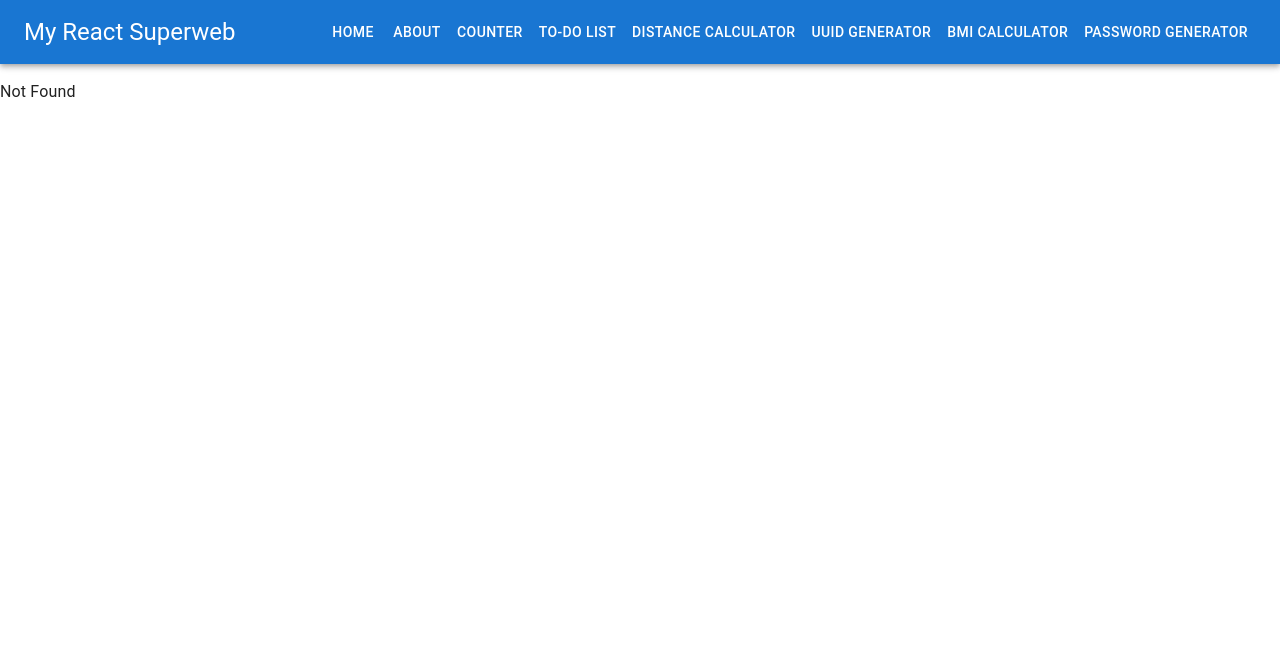
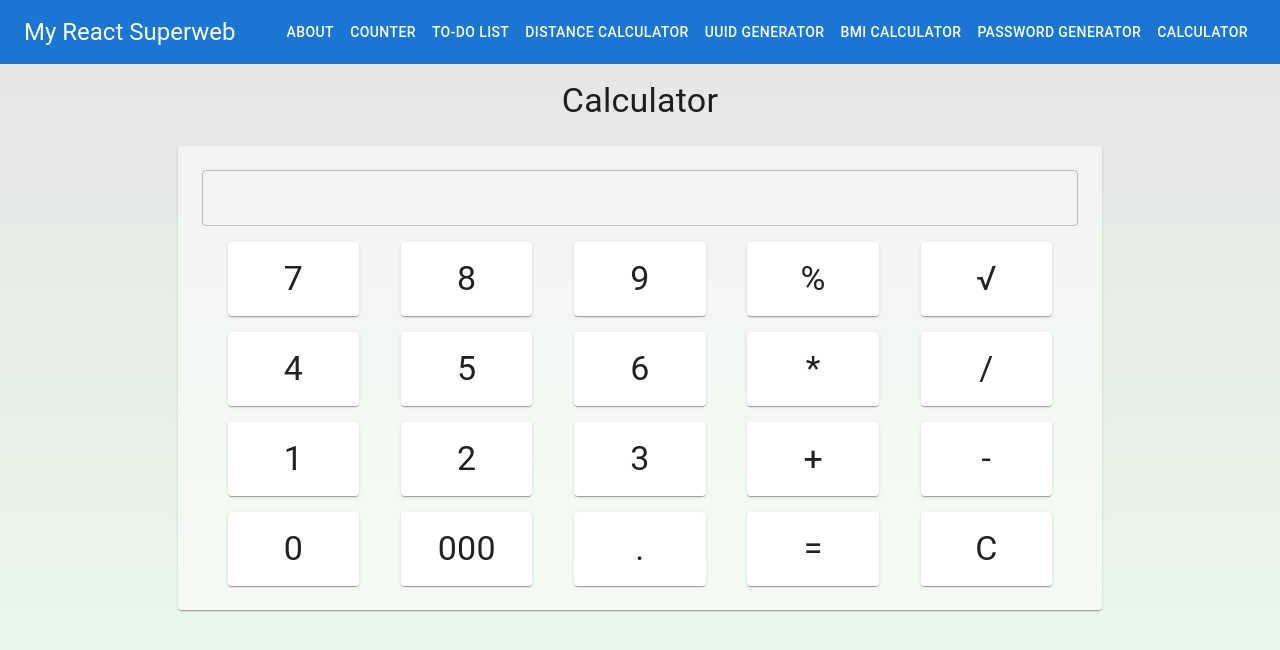
Before and after one commit to iamdejan/my-react-superweb, a React (Vite) app: page /calculator in a window 1280 px wide. Before the commit this address had no page. Shown: the top 650 px of the page. Built offline with nearby package versions, Linux system fonts and the light colour scheme.

Commit message:
feat: calculator

```diff
--- a/src/pages/About.tsx
+++ b/src/pages/About.tsx
@@ -1,5 +1,5 @@
 import { JSX } from "react";
-import { Box, Container, Grid, Paper, Typography } from "@mui/material";
+import { Box, Container, Grid2, Paper, Typography } from "@mui/material";
 import { useDocumentTitle } from "@uidotdev/usehooks";
 
 type PaperData = {
@@ -39,18 +39,29 @@ export default function About(): JSX.Element {
       <Typography variant="h4" align="center" paddingBottom={3} paddingTop={2}>
         About This Website
       </Typography>
-      <Grid container maxWidth="100%" rowSpacing={{xs: 1, sm: 2, md: 3}} columnSpacing={{xs: 1, sm: 2, md: 3}} alignItems="center" justifyContent="space-evenly">
+      <Grid2
+        container
+        maxWidth="100%"
+        rowSpacing={{xs: 1, sm: 2, md: 3}}
+        columnSpacing={{xs: 1, sm: 2, md: 3}}
+        alignItems="center"
+      >
         {paperList.map(item => (
-          <Grid key={item.title} item sm={3}>
+          <Grid2
+            key={item.title}
+            sx={{
+              maxWidth: "30vw"
+            }}
+          >
             <Paper elevation={4}>
               <Box p={2}>
                 <Typography variant="h6">{item.title}</Typography>
                 <div>{item.text}</div>
               </Box>
             </Paper>
-          </Grid>
+          </Grid2>
         ))}
-      </Grid>
+      </Grid2>
     </Container>
   );
 }
--- a/src/pages/BMICalculator/detail.tsx
+++ b/src/pages/BMICalculator/detail.tsx
@@ -66,10 +66,10 @@ export default function BMICalculatorDetail(): JSX.Element {
       >
         Formula:
         <List>
-          <ListItem disablePadding={true}>
+          <ListItem disablePadding>
             <ListItemText primary="• Lower Bound: 18.5 * (height in cm) * (height in cm)" />
           </ListItem>
-          <ListItem disablePadding={true}>
+          <ListItem disablePadding>
             <ListItemText primary="• Upper Bound: 24.99 * (height in cm) * (height in cm)" />
           </ListItem>
         </List>
--- /dev/null
+++ b/src/pages/Calculator.tsx
@@ -0,0 +1,57 @@
+import { Card, CardActionArea, CardContent, Container, Paper, Stack, TextField, Typography } from "@mui/material";
+import { JSX } from "react";
+
+const layout = [
+  ["7", "8", "9", "%", "√"],
+  ["4", "5", "6", "*", "/"],
+  ["1", "2", "3", "+", "-"],
+  ["0", "000", ".", "=", "C"],
+];
+
+export default function Calculator(): JSX.Element {
+  return (
+    <Container sx={{
+      backgroundColor: "rgba(230,230,230,1)",
+      background: "linear-gradient(180deg, rgba(230,230,230,1) 0%, rgba(234,255,234,1) 100%)",
+      minHeight: "100vh",
+      minWidth: "100%",
+      margin: "0",
+      paddingBottom: "5rem"
+    }}>
+      <Typography variant="h4" align="center" paddingBottom={3} paddingTop={2}>
+        Calculator
+      </Typography>
+
+      <Paper sx={{
+        maxWidth: "75%",
+        marginX: "auto",
+        padding: 3,
+        backgroundColor: "rgba(255,255,255,0.5)",
+      }}
+      >
+        <Stack>
+          <TextField fullWidth sx={{marginBottom: 2}} />
+          <Stack gap={2}>
+            {layout.map((row, i) => (
+              <Stack key={i} direction="row" gap={2} justifyContent="space-evenly">
+                {row.map((col, j) => (
+                  <Card key={j} sx={{
+                    minWidth: "15%"
+                  }}>
+                    <CardActionArea>
+                      <CardContent>
+                        <Typography variant="h4" textAlign="center">
+                          {col}
+                        </Typography>
+                      </CardContent>
+                    </CardActionArea>
+                  </Card>
+                ))}
+              </Stack>
+            ))}
+          </Stack>
+        </Stack>
+      </Paper>
+    </Container>
+  );
+}
--- a/src/pages/DistanceCalculator.tsx
+++ b/src/pages/DistanceCalculator.tsx
@@ -85,9 +85,7 @@ export default function DistanceCalculator(): JSX.Element {
               event.preventDefault();
               setKilometerInput(event.target.value);
             }}
-            sx={{
-              flexGrow: 1
-            }}
+            fullWidth
           />
           <CopyToClipboardButton input={kilometerInput} />
         </Stack>
@@ -101,9 +99,7 @@ export default function DistanceCalculator(): JSX.Element {
               event.preventDefault();
               setMileInput(event.target.value);
             }}
-            sx={{
-              flexGrow: 2
-            }}
+            fullWidth
           />
           <CopyToClipboardButton input={mileInput} />
         </Stack>
@@ -117,9 +113,7 @@ export default function DistanceCalculator(): JSX.Element {
               event.preventDefault();
               setNauticalMileInput(event.target.value);
             }}
-            sx={{
-              flexGrow: 2
-            }}
+            fullWidth
           />
           <CopyToClipboardButton input={nauticalMileInput} />
         </Stack>
--- a/src/pages/PasswordGenerator.tsx
+++ b/src/pages/PasswordGenerator.tsx
@@ -136,7 +136,7 @@ export default function PasswordGenerator(): JSX.Element {
           >
             <Typography variant="h6" marginBottom={2}>Generated Password</Typography>
             <Stack direction="row" marginX="auto" maxWidth="90%">
-              <TextField disabled={true} value={generatedPassword} sx={{flexGrow: 1}} />
+              <TextField disabled value={generatedPassword} sx={{flexGrow: 1}} />
               <CopyToClipboardButton input={generatedPassword} />
             </Stack>
           </Paper>
--- a/src/routeTree.gen.ts
+++ b/src/routeTree.gen.ts
@@ -22,6 +22,7 @@ const ToDoListLazyImport = createFileRoute('/to-do-list')()
 const PasswordGeneratorLazyImport = createFileRoute('/password-generator')()
 const DistanceCalculatorLazyImport = createFileRoute('/distance-calculator')()
 const CounterLazyImport = createFileRoute('/counter')()
+const CalculatorLazyImport = createFileRoute('/calculator')()
 const AboutLazyImport = createFileRoute('/about')()
 const IndexLazyImport = createFileRoute('/')()
 const BmiCalculatorIndexLazyImport = createFileRoute('/bmi-calculator/')()
@@ -58,6 +59,11 @@ const CounterLazyRoute = CounterLazyImport.update({
   path: '/counter',
   getParentRoute: () => rootRoute,
 } as any).lazy(() => import('./routes/counter.lazy').then((d) => d.Route))
+
+const CalculatorLazyRoute = CalculatorLazyImport.update({
+  path: '/calculator',
+  getParentRoute: () => rootRoute,
+} as any).lazy(() => import('./routes/calculator.lazy').then((d) => d.Route))
 
 const AboutLazyRoute = AboutLazyImport.update({
   path: '/about',
@@ -99,6 +105,13 @@ declare module '@tanstack/react-router' {
       path: '/about'
       fullPath: '/about'
       preLoaderRoute: typeof AboutLazyImport
+      parentRoute: typeof rootRoute
+    }
+    '/calculator': {
+      id: '/calculator'
+      path: '/calculator'
+      fullPath: '/calculator'
+      preLoaderRoute: typeof CalculatorLazyImport
       parentRoute: typeof rootRoute
     }
     '/counter': {
@@ -158,6 +171,7 @@ declare module '@tanstack/react-router' {
 export const routeTree = rootRoute.addChildren({
   IndexLazyRoute,
   AboutLazyRoute,
+  CalculatorLazyRoute,
   CounterLazyRoute,
   DistanceCalculatorLazyRoute,
   PasswordGeneratorLazyRoute,
@@ -177,6 +191,7 @@ export const routeTree = rootRoute.addChildren({
       "children": [
         "/",
         "/about",
+        "/calculator",
         "/counter",
         "/distance-calculator",
         "/password-generator",
@@ -191,6 +206,9 @@ export const routeTree = rootRoute.addChildren({
     },
     "/about": {
       "filePath": "about.lazy.tsx"
+    },
+    "/calculator": {
+      "filePath": "calculator.lazy.tsx"
     },
     "/counter": {
       "filePath": "counter.lazy.tsx"
--- a/src/routes/__root.tsx
+++ b/src/routes/__root.tsx
@@ -1,18 +1,14 @@
-import { createRootRoute, Outlet } from "@tanstack/react-router";
+import { createRootRoute, FileRoutesByPath, Outlet } from "@tanstack/react-router";
 import { TanStackRouterDevtools } from "@tanstack/router-devtools";
 import AppBar from "@mui/material/AppBar";
 import { Button, Container, Toolbar, Typography } from "@mui/material";
 
 type RouteLink = {
-  link: string,
+  link: keyof FileRoutesByPath,
   title: string
 };
 
 const routeList: RouteLink[] = [
-  {
-    link: "/",
-    title: "Home"
-  },
   {
     link: "/about",
     title: "About"
@@ -34,12 +30,16 @@ const routeList: RouteLink[] = [
     title: "UUID Generator"
   },
   {
-    link: "/bmi-calculator",
+    link: "/bmi-calculator/",
     title: "BMI Calculator"
   },
   {
     link: "/password-generator",
     title: "Password Generator"
+  },
+  {
+    link: "/calculator",
+    title: "Calculator"
   }
 ];
 
@@ -53,7 +53,7 @@ export const Route = createRootRoute({
               <a href="/" style={{textDecoration: "none", color: "inherit"}}>My React Superweb</a>
             </Typography>
             {routeList.map(route => (
-              <Button key={route.link} variant="text" color="inherit" disableElevation href={route.link}>
+              <Button key={route.link} variant="text" color="inherit" href={route.link}>
                 {route.title}
               </Button>
             ))}
--- /dev/null
+++ b/src/routes/calculator.lazy.tsx
@@ -0,0 +1,6 @@
+import { createLazyFileRoute } from "@tanstack/react-router";
+import Calculator from "../pages/Calculator";
+
+export const Route = createLazyFileRoute("/calculator")({
+  component: Calculator
+});
```
